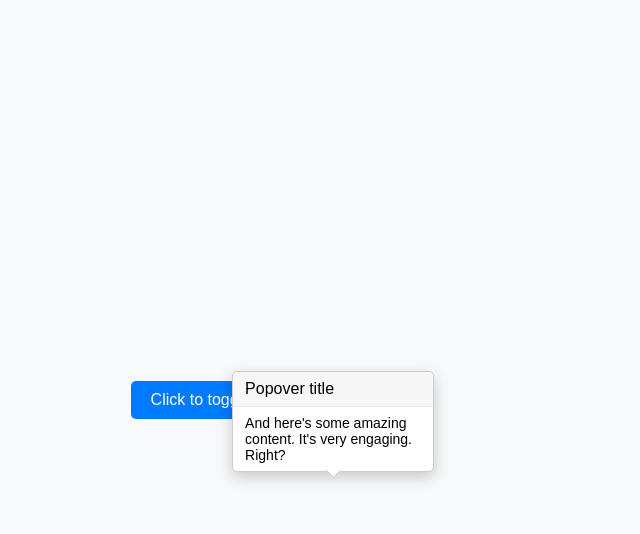
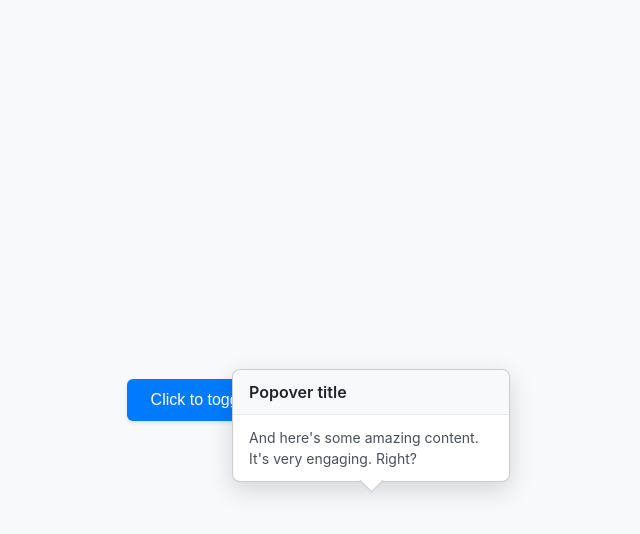
Before and after one commit to urijMexa/popover-widget, a website built with webpack: page src/index.html in a window 1280 px wide. Both pictures are taken after a click on the button "Click to toggle popover". Shown: the whole page, without its empty margins (408-1048 px from the left). Built offline with nearby package versions, Linux system fonts and the light colour scheme.

```diff
--- a/src/index.js
+++ b/src/index.js
@@ -19,14 +19,11 @@
     }
 
     showPopover(element) {
+        // Сначала скрываем все открытые popover
+        this.hideAllPopovers();
+
         const title = element.dataset.title;
         const content = element.dataset.content;
-
-        // Удаляем существующий popover если есть
-        const existingPopover = document.querySelector('.popover');
-        if (existingPopover) {
-            existingPopover.remove();
-        }
 
         const popover = document.createElement('div');
         popover.classList.add('popover');
@@ -38,13 +35,17 @@
 
         document.body.appendChild(popover);
 
+        // Позиционируем popover
         const rect = element.getBoundingClientRect();
+        const popoverWidth = popover.offsetWidth;
         const popoverHeight = popover.offsetHeight;
-        const top = rect.top - popoverHeight - 10;
-        const left = rect.left + (element.offsetWidth - popover.offsetWidth) / 2;
 
-        popover.style.top = `${top}px`;
-        popover.style.left = `${left}px`;
+        // Позиция сверху от элемента
+        const top = window.scrollY + rect.top - popoverHeight - 10;
+        const left = window.scrollX + rect.left + (element.offsetWidth - popoverWidth) / 2;
+
+        popover.style.top = `${Math.max(0, top)}px`;
+        popover.style.left = `${Math.max(0, left)}px`;
         popover.style.display = 'block';
 
         this.popovers.push(element);
@@ -55,10 +56,13 @@
         if (index > -1) {
             this.popovers.splice(index, 1);
         }
-        const popover = document.querySelector('.popover');
-        if (popover) {
-            popover.remove();
-        }
+        this.hideAllPopovers();
+    }
+
+    hideAllPopovers() {
+        const popovers = document.querySelectorAll('.popover');
+        popovers.forEach(popover => popover.remove());
+        this.popovers = [];
     }
 }
 
--- a/src/style.css
+++ b/src/style.css
@@ -1,5 +1,5 @@
 body {
-    font-family: Arial, sans-serif;
+    font-family: -apple-system, BlinkMacSystemFont, 'Segoe UI', Roboto, sans-serif;
     display: flex;
     justify-content: center;
     align-items: center;
@@ -10,60 +10,77 @@
 
 .container {
     text-align: center;
+    padding: 20px;
 }
 
 .btn {
-    padding: 10px 20px;
+    padding: 12px 24px;
     font-size: 16px;
+    font-weight: 500;
     cursor: pointer;
     background-color: #007bff;
     color: white;
     border: none;
-    border-radius: 5px;
-    transition: background-color 0.3s;
+    border-radius: 6px;
+    transition: all 0.2s ease;
+    box-shadow: 0 2px 4px rgba(0,0,0,0.1);
 }
 
 .btn:hover {
     background-color: #0056b3;
+    transform: translateY(-1px);
+    box-shadow: 0 4px 8px rgba(0,0,0,0.15);
+}
+
+.btn:active {
+    transform: translateY(0);
 }
 
 .popover {
     position: absolute;
-    top: 0;
-    left: 0;
-    width: 200px;
+    width: 276px;
     background: #fff;
-    border: 1px solid #ccc;
-    border-radius: 5px;
-    box-shadow: 0 5px 15px rgba(0,0,0,.2);
+    border: 1px solid rgba(0,0,0,0.2);
+    border-radius: 8px;
+    box-shadow: 0 8px 24px rgba(0,0,0,0.15);
     z-index: 999;
     display: none;
+    font-family: inherit;
 }
 
 .popover-header {
-    padding: 8px 12px;
+    padding: 12px 16px;
     margin: 0;
     font-size: 16px;
-    background-color: #f7f7f7;
-    border-bottom: 1px solid #ebebeb;
-    border-top-left-radius: 5px;
-    border-top-right-radius: 5px;
+    font-weight: 600;
+    background-color: #f8f9fa;
+    border-bottom: 1px solid #e9ecef;
+    border-top-left-radius: 8px;
+    border-top-right-radius: 8px;
+    color: #212529;
 }
 
 .popover-body {
-    padding: 8px 12px;
+    padding: 12px 16px;
     font-size: 14px;
+    line-height: 1.5;
+    color: #495057;
 }
 
 .popover-arrow {
     position: absolute;
-    width: 10px;
-    height: 10px;
+    width: 16px;
+    height: 16px;
     background: #fff;
     transform: rotate(45deg);
-    bottom: -5px;
+    bottom: -8px;
     left: 50%;
-    margin-left: -5px;
-    border-right: 1px solid #ccc;
-    border-bottom: 1px solid #ccc;
+    margin-left: -8px;
+    border-right: 1px solid rgba(0,0,0,0.2);
+    border-bottom: 1px solid rgba(0,0,0,0.2);
+    z-index: -1;
 }
+
+.popover.show {
+    display: block;
+}
```
Also changed, not shown: src/index.html (+3 -1 lines).
